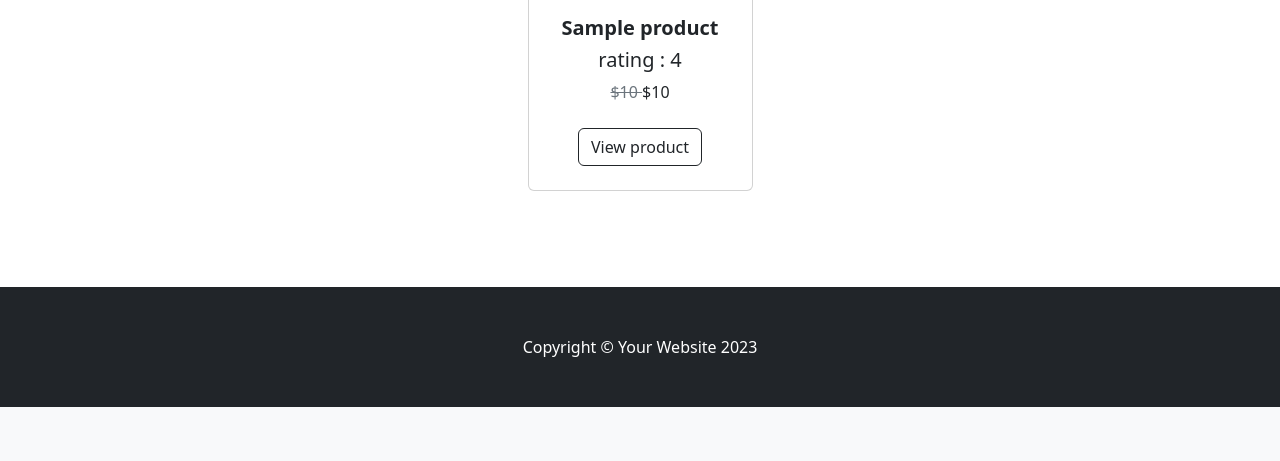
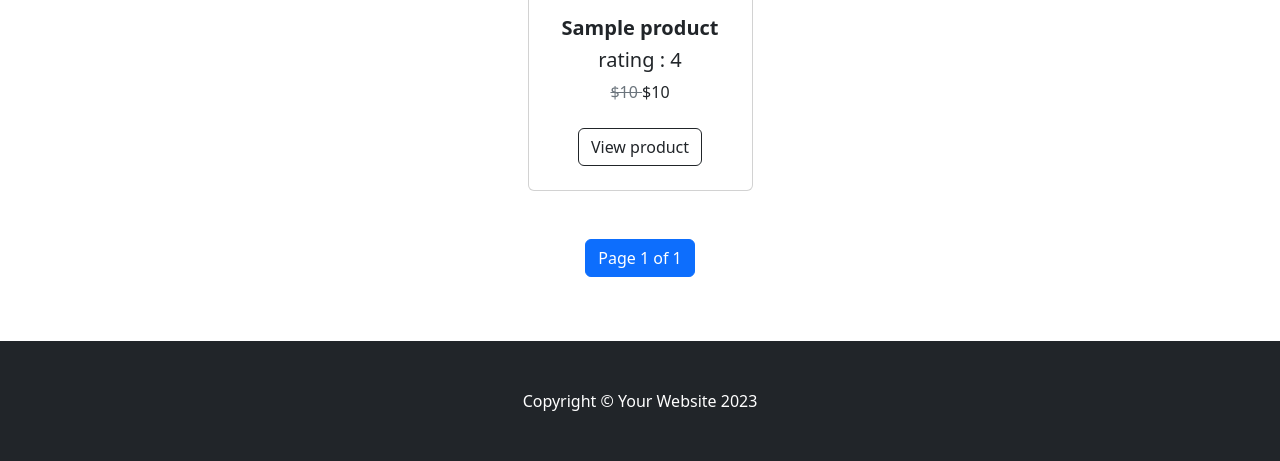
Before and after one commit to otabek-phy/product_list_django, a Django app: template shop/templates/shop/home.html in a window 1280 px wide. Shown: the part 610-1071 px from the top of the page. Before the commit the page ends 1017 px from the top, so only its background shows below. Run offline with Django 5.2, Linux system fonts and the light colour scheme; the template is opened without the code that fills it: most values are stand-ins (such as "Sample title", 1, 10 or a date in 2020); some libraries are stand-ins or nearby versions.

Commit message:
first commit

```diff
--- a/shop/templates/shop/home.html
+++ b/shop/templates/shop/home.html
@@ -48,7 +48,7 @@
     <section class="py-5">
         <div class="container px-4 px-lg-5 mt-5">
             <div class="row gx-4 gx-lg-5 row-cols-2 row-cols-md-3 row-cols-xl-4 justify-content-center">
-                {% for product in products %}
+                {% for product in page_obj %}
                     <div class="col mb-5">
                         <div class="card h-100">
                             <!-- Sale badge-->
@@ -94,5 +94,35 @@
 
             </div>
         </div>
+        <div class="h-100 d-flex align-items-center justify-content-center">
+            <div class="pagination-container">
+    <ul class="pagination">
+        {% if page_obj.has_previous %}
+            <li class="page-item">
+                <a class="page-link first" href="?page=1" title="First Page">&laquo;&laquo;</a>
+            </li>
+            <li class="page-item">
+                <a class="page-link prev" href="?page={{ page_obj.previous_page_number }}" title="Previous Page">&laquo;</a>
+            </li>
+        {% endif %}
+
+        <li class="page-item active">
+            <span class="page-link current">
+                Page {{ page_obj.number }} of {{ page_obj.paginator.num_pages }}
+            </span>
+        </li>
+
+        {% if page_obj.has_next %}
+            <li class="page-item">
+                <a class="page-link next" href="?page={{ page_obj.next_page_number }}" title="Next Page">&raquo;</a>
+            </li>
+            <li class="page-item">
+                <a class="page-link last" href="?page={{ page_obj.paginator.num_pages }}" title="Last Page">&raquo;&raquo;</a>
+            </li>
+        {% endif %}
+    </ul>
+</div>
+
+        </div>
     </section>
 {% endblock %}
--- a/shop/urls.py
+++ b/shop/urls.py
@@ -12,6 +12,5 @@ urlpatterns = [
     path('product-delete/<int:product_id>/', views.product_delete, name='product_delete'),
     path('product-update/<int:product_id>/', views.product_update, name='product_update'),
     path('comment-view/<int:pk>/', views.comment_view, name='comment_view'),
-    path('order-view/<int:pk>/', views.order_view, name='order_view')
-
+    path('order-view/<int:pk>/', views.order_view, name='order_view'),
 ]
--- a/users/templates/users/login.html
+++ b/users/templates/users/login.html
@@ -26,7 +26,7 @@
 
                                         <div class="z-index-1 position-relative"><a
                                                 class="link-light mb-4 font-sans-serif fs-4 d-inline-block fw-bolder"
-                                                href="{% url 'shop:index' %}">falcon</a>
+                                                href="{% url 'shop:index' %}">Home</a>
                                             <p class="opacity-75 text-white">With the power of Falcon, you can now focus
                                                 only on functionaries for your digital products, while leaving the UI
                                                 design
```
Also changed, not shown: shop/views.py (+6 -1 lines), users/views.py (+30 -16 lines), db.sqlite3.
